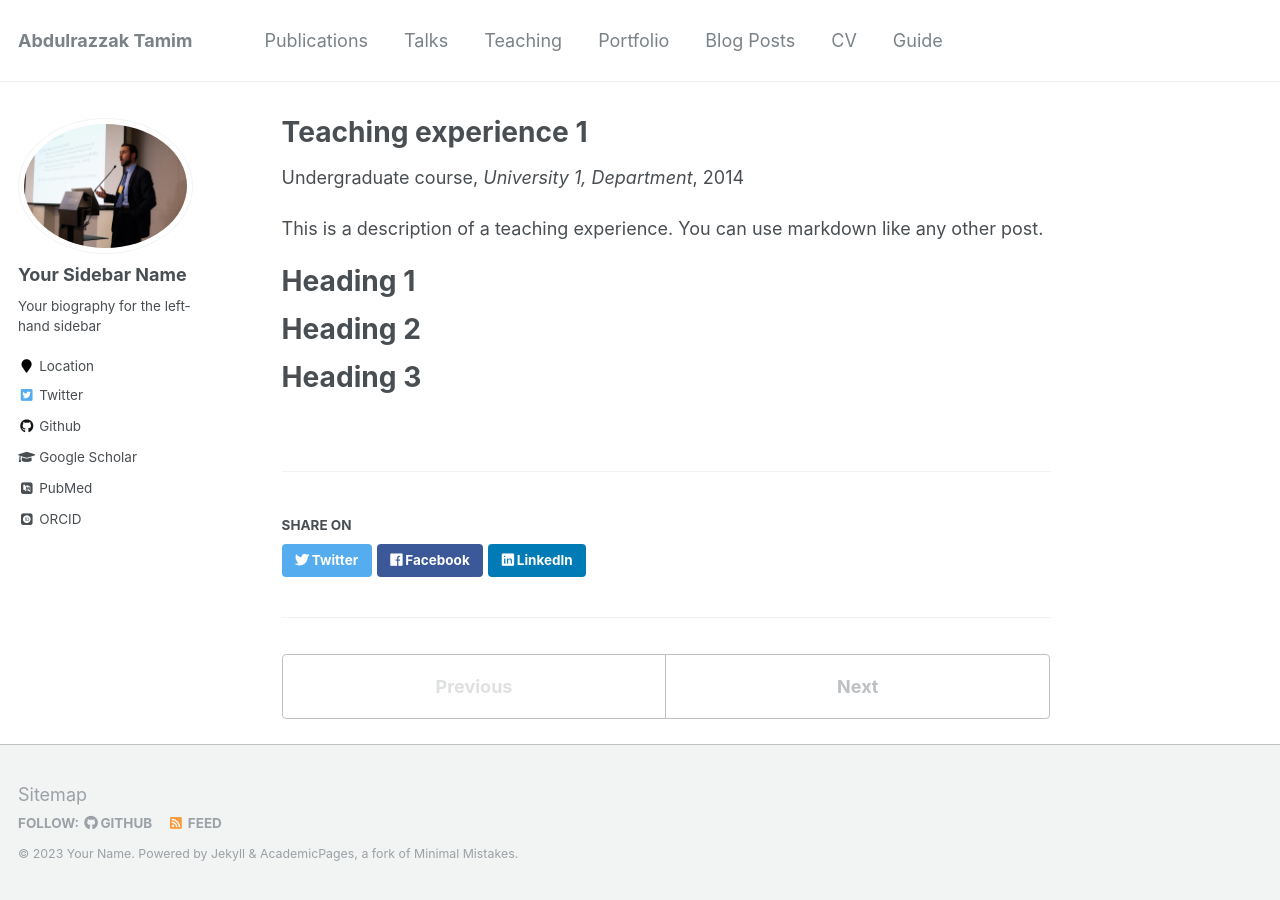
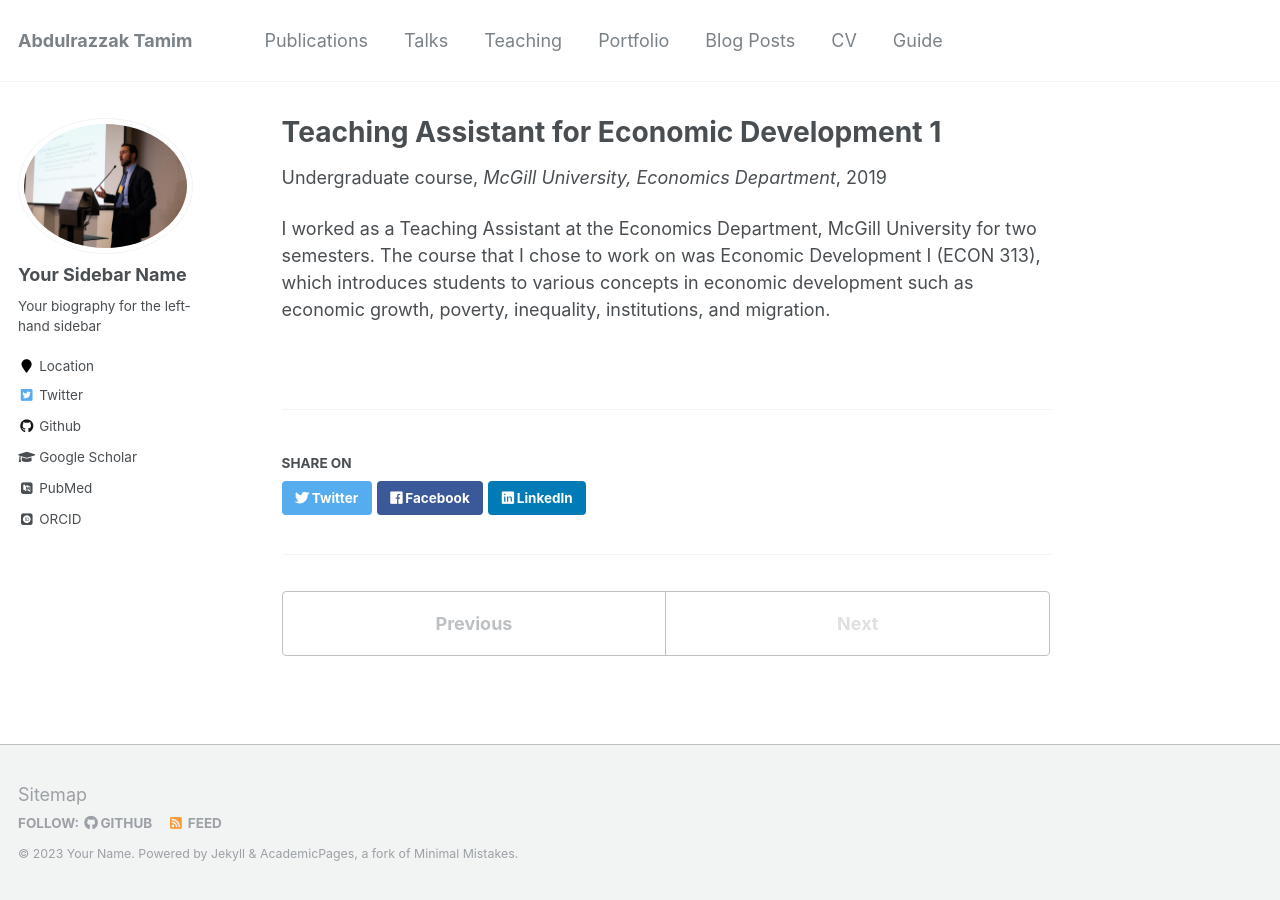
Before and after one commit to AbdulrazzakTamim/abdulrazzaktamim.github.io, a Jekyll site: the page built from _teaching/2014-spring-teaching-1.md, in a window 1280 px wide. Built offline with Jekyll 4.4.1, drawn with Linux system fonts in a browser that asks for light colours; some web fonts are replaced.

Commit message:
Update 2014-spring-teaching-1.md

```diff
--- a/_teaching/2014-spring-teaching-1.md
+++ b/_teaching/2014-spring-teaching-1.md
@@ -1,20 +1,11 @@
 ---
-title: "Teaching experience 1"
+title: "Teaching Assistant for Economic Development 1"
 collection: teaching
 type: "Undergraduate course"
-permalink: /teaching/2014-spring-teaching-1
-venue: "University 1, Department"
-date: 2014-01-01
-location: "City, Country"
+permalink: /teaching/2019-fall-teaching-1
+venue: "McGill University, Economics Department"
+date: 2019-09-01
+location: "Montreal, Canada"
 ---
 
-This is a description of a teaching experience. You can use markdown like any other post.
-
-Heading 1
-======
-
-Heading 2
-======
-
-Heading 3
-======
+I worked as a Teaching Assistant at the Economics Department, McGill University for two semesters. The course that I chose to work on was Economic Development I (ECON 313), which introduces students to various concepts in economic development such as economic growth, poverty, inequality, institutions, and migration.
```
